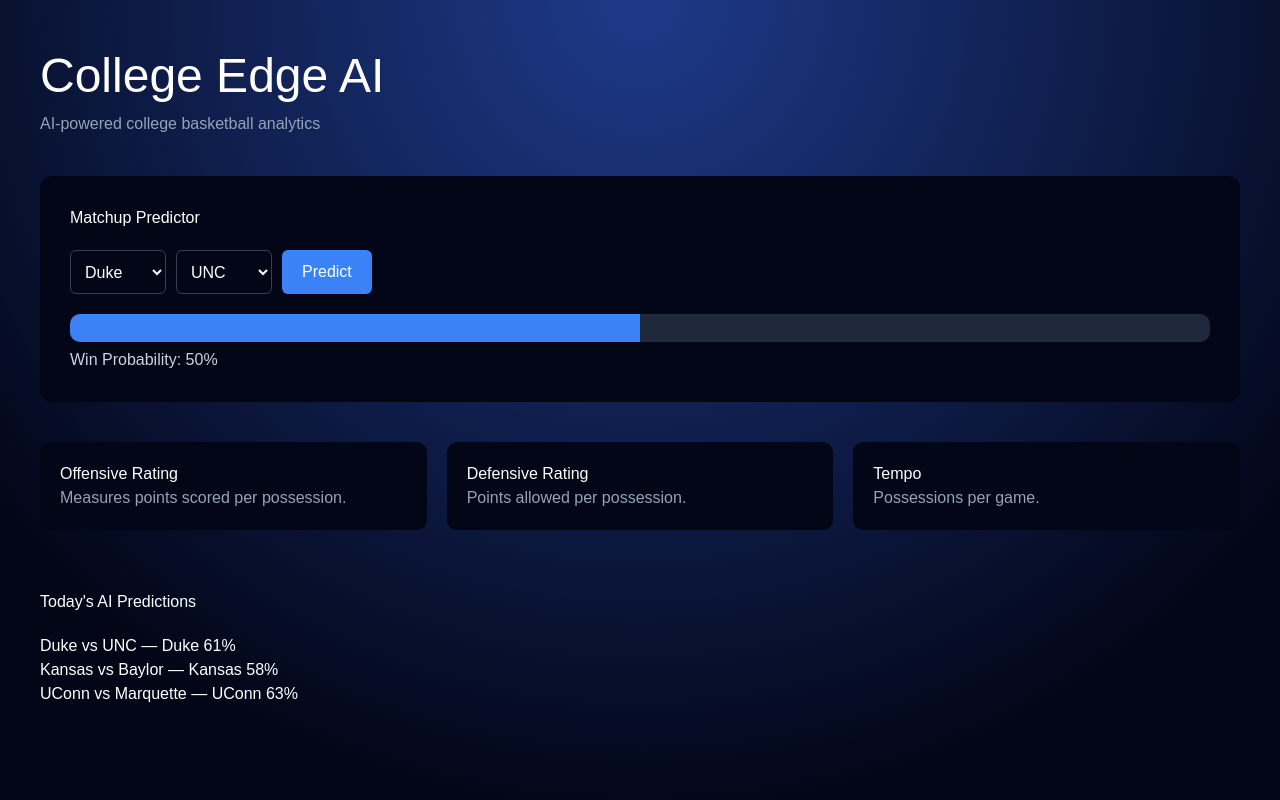
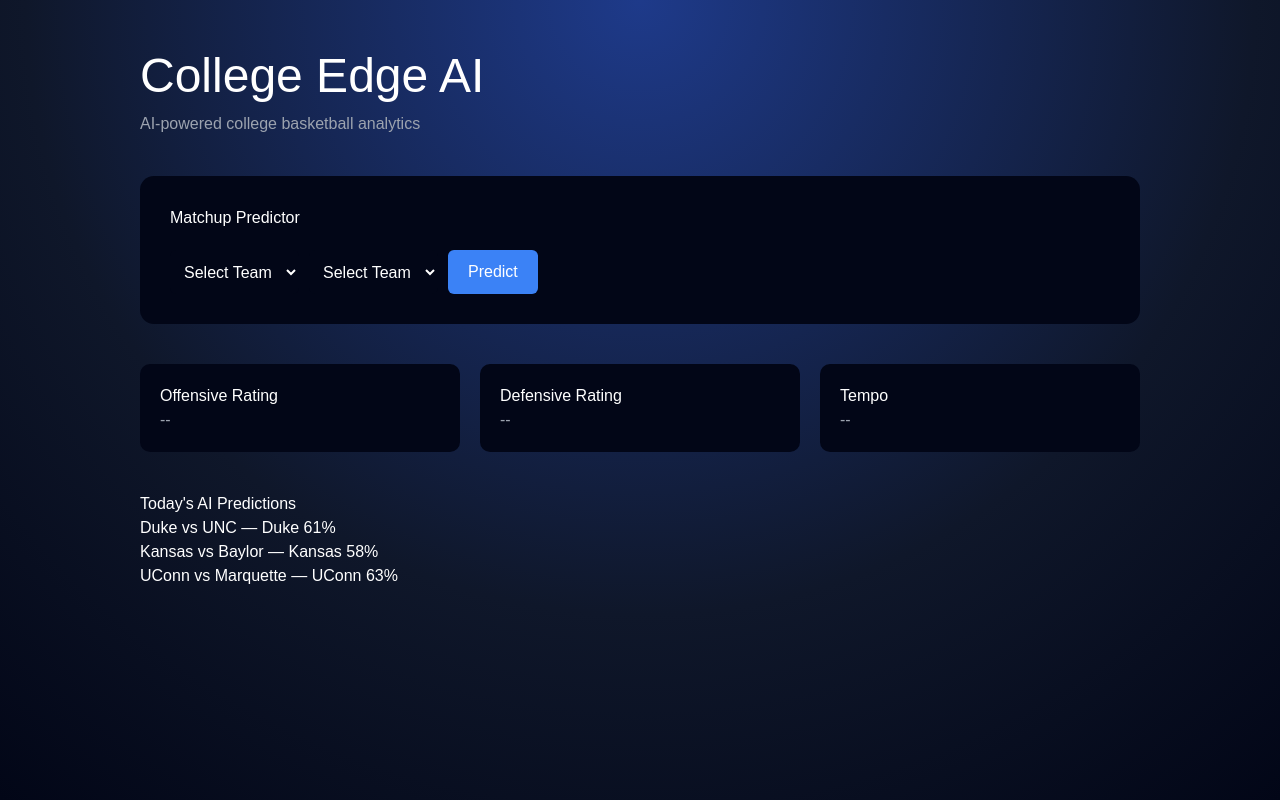
Before and after one commit to davissam830-blip/college-edge-ai, a Next.js app: page / in a window 1280 px wide. Built offline with nearby package versions, Linux system fonts and the light colour scheme.

Commit message:
add live metrics

```diff
--- a/app/page.tsx
+++ b/app/page.tsx
@@ -1,57 +1,61 @@
 "use client"
 
 import { useState } from "react"
+import { teams } from "./data/teams"
 import WinBar from "./components/WinBar"
-import { teams } from "./data/teams"
 
 export default function Home() {
 
-  const [team1, setTeam1] = useState("Duke")
-  const [team2, setTeam2] = useState("UNC")
-  const [prob, setProb] = useState(50)
+  const [teamA, setTeamA] = useState("")
+  const [teamB, setTeamB] = useState("")
+  const [probability, setProbability] = useState<number | null>(null)
 
-  const runPrediction = () => {
+  const [teamAData, setTeamAData] = useState<any>(null)
+  const [teamBData, setTeamBData] = useState<any>(null)
 
-    const a = teams.find(t => t.name === team1)
-    const b = teams.find(t => t.name === team2)
+  const predict = () => {
 
-    if (!a || !b) return
+    const a = teams.find(
+      (t) => t.name.toLowerCase() === teamA.toLowerCase()
+    )
 
-    const powerA = a.adjO - a.adjD + a.tempo
-    const powerB = b.adjO - b.adjD + b.tempo
+    const b = teams.find(
+      (t) => t.name.toLowerCase() === teamB.toLowerCase()
+    )
 
-    const probability =
-      Math.max(
-        5,
-        Math.min(
-          95,
-          50 + (powerA - powerB) * 1.2
-        )
-      )
+    if (!a || !b) {
+      alert("Team not found")
+      return
+    }
 
-    setProb(Math.round(probability))
+    setTeamAData(a)
+    setTeamBData(b)
+
+    const scoreA = a.adjO - b.adjD
+    const scoreB = b.adjO - a.adjD
+
+    const prob = 50 + (scoreA - scoreB) * 2
+    const finalProb = Math.max(5, Math.min(95, prob))
+
+    setProbability(Math.round(finalProb))
   }
 
   return (
-
     <main
       style={{
         minHeight: "100vh",
         background:
-          "radial-gradient(circle at top,#1e3a8a 0%,#020617 80%)",
+          "radial-gradient(circle at top,#1e3a8a 0%,#0f172a 60%,#020617 100%)",
+        padding: 40,
         color: "white",
-        padding: 40,
         fontFamily: "Arial"
       }}
     >
+      <div style={{ maxWidth: 1000, margin: "0 auto" }}>
 
-      <div style={{ maxWidth: 1200, margin: "0 auto" }}>
+        <h1 style={{ fontSize: 48 }}>College Edge AI</h1>
 
-        <h1 style={{ fontSize: 48 }}>
-          College Edge AI
-        </h1>
-
-        <p style={{ color: "#94a3b8", marginBottom: 40 }}>
+        <p style={{ color: "#9ca3af", marginBottom: 40 }}>
           AI-powered college basketball analytics
         </p>
 
@@ -59,78 +63,57 @@ export default function Home() {
           style={{
             background: "#020617",
             padding: 30,
-            borderRadius: 12,
-            marginBottom: 40
+            borderRadius: 14
           }}
         >
 
           <h2>Matchup Predictor</h2>
 
-          <div
-            style={{
-              display: "flex",
-              gap: 10,
-              marginTop: 20
-            }}
-          >
+          <div style={{ display: "flex", gap: 10, marginTop: 20 }}>
 
             <select
-              value={team1}
-              onChange={(e) => setTeam1(e.target.value)}
+              value={teamA}
+              onChange={(e) => setTeamA(e.target.value)}
               style={{
                 padding: 10,
                 borderRadius: 6,
                 background: "#020617",
-                color: "white",
-                border: "1px solid #334155"
+                color: "white"
               }}
             >
-
-              {teams.map(team => (
-
-                <option
-                  key={team.name}
-                  value={team.name}
-                >
+              <option value="">Select Team</option>
+              {teams.map((team) => (
+                <option key={team.name} value={team.name}>
                   {team.name}
                 </option>
-
               ))}
-
             </select>
 
             <select
-              value={team2}
-              onChange={(e) => setTeam2(e.target.value)}
+              value={teamB}
+              onChange={(e) => setTeamB(e.target.value)}
               style={{
                 padding: 10,
                 borderRadius: 6,
                 background: "#020617",
-                color: "white",
-                border: "1px solid #334155"
+                color: "white"
               }}
             >
-
-              {teams.map(team => (
-
-                <option
-                  key={team.name}
-                  value={team.name}
-                >
+              <option value="">Select Team</option>
+              {teams.map((team) => (
+                <option key={team.name} value={team.name}>
                   {team.name}
                 </option>
-
               ))}
-
             </select>
 
             <button
-              onClick={runPrediction}
+              onClick={predict}
               style={{
+                background: "#3b82f6",
+                border: "none",
                 padding: "10px 20px",
                 borderRadius: 6,
-                border: "none",
-                background: "#3b82f6",
                 color: "white",
                 cursor: "pointer"
               }}
@@ -140,75 +123,61 @@ export default function Home() {
 
           </div>
 
-          <WinBar probability={prob} />
+          {probability !== null && (
+            <div style={{ marginTop: 25 }}>
+
+              <WinBar probability={probability} />
+
+              <p style={{ marginTop: 10 }}>
+                Win Probability: {probability}%
+              </p>
+
+            </div>
+          )}
 
         </div>
 
         <div
           style={{
             display: "grid",
-            gridTemplateColumns: "1fr 1fr 1fr",
-            gap: 20
+            gridTemplateColumns: "repeat(3,1fr)",
+            gap: 20,
+            marginTop: 40
           }}
         >
 
-          <div
-            style={{
-              background: "#020617",
-              padding: 20,
-              borderRadius: 10
-            }}
-          >
+          <div style={{ background: "#020617", padding: 20, borderRadius: 10 }}>
             <h3>Offensive Rating</h3>
-            <p style={{ color: "#94a3b8" }}>
-              Measures points scored per possession.
+            <p style={{ color: "#9ca3af" }}>
+              {teamAData ? teamAData.adjO : "--"}
             </p>
           </div>
 
-          <div
-            style={{
-              background: "#020617",
-              padding: 20,
-              borderRadius: 10
-            }}
-          >
+          <div style={{ background: "#020617", padding: 20, borderRadius: 10 }}>
             <h3>Defensive Rating</h3>
-            <p style={{ color: "#94a3b8" }}>
-              Points allowed per possession.
+            <p style={{ color: "#9ca3af" }}>
+              {teamAData ? teamAData.adjD : "--"}
             </p>
           </div>
 
-          <div
-            style={{
-              background: "#020617",
-              padding: 20,
-              borderRadius: 10
-            }}
-          >
+          <div style={{ background: "#020617", padding: 20, borderRadius: 10 }}>
             <h3>Tempo</h3>
-            <p style={{ color: "#94a3b8" }}>
-              Possessions per game.
+            <p style={{ color: "#9ca3af" }}>
+              {teamAData ? teamAData.tempo : "--"}
             </p>
           </div>
 
         </div>
 
-        <div style={{ marginTop: 60 }}>
+        <div style={{ marginTop: 40 }}>
+          <h3>Today's AI Predictions</h3>
 
-          <h2>Today's AI Predictions</h2>
-
-          <ul style={{ marginTop: 20 }}>
-            <li>Duke vs UNC — Duke 61%</li>
-            <li>Kansas vs Baylor — Kansas 58%</li>
-            <li>UConn vs Marquette — UConn 63%</li>
-          </ul>
-
+          <p>Duke vs UNC — Duke 61%</p>
+          <p>Kansas vs Baylor — Kansas 58%</p>
+          <p>UConn vs Marquette — UConn 63%</p>
         </div>
 
       </div>
-
     </main>
-
   )
-
 }
```
